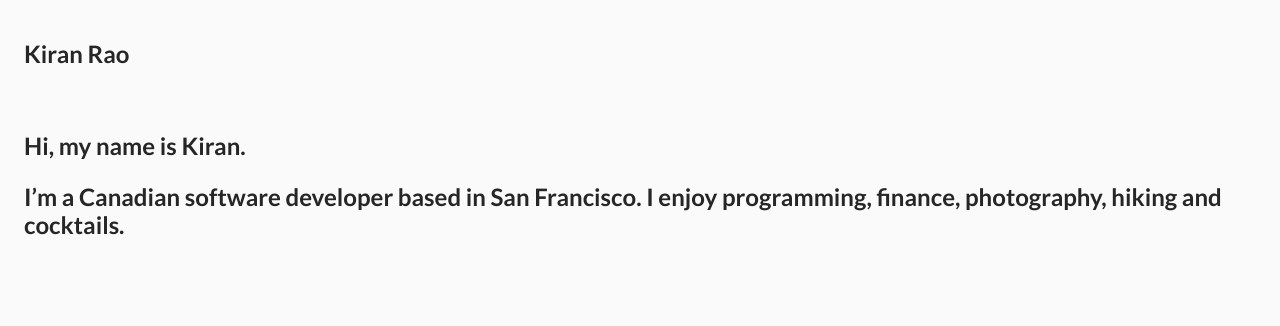
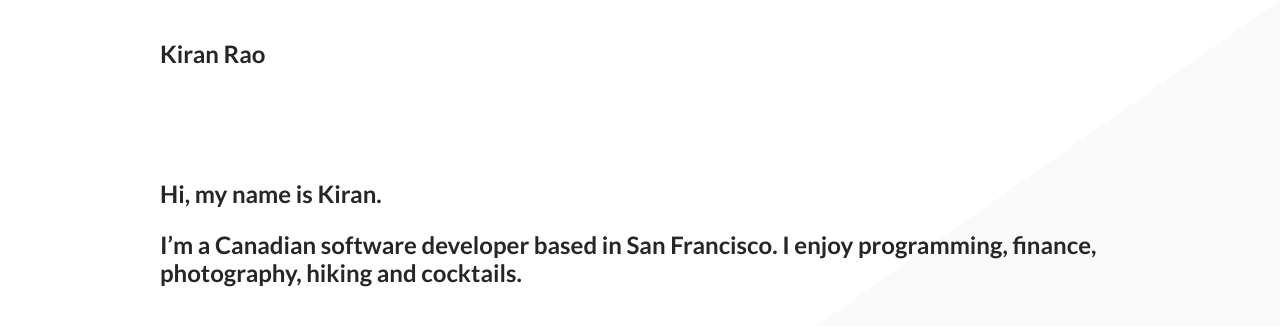
Before and after one commit to Kiran-Rao/kiran-rao.github.io, a Jekyll site: the page built from index.md, in a window 1280 px wide. Shown: the top 326 px of the page. Built offline with Jekyll 4.4.1, drawn with Linux system fonts in a browser that asks for light colours.

Commit message:
Add reactivity to home page

```diff
--- /dev/null
+++ b/_layouts/home.html
@@ -0,0 +1,7 @@
+---
+layout: default
+---
+<aside class="home-background"></aside>
+<div class="home-intro">
+  {{ content }}
+</div>
--- a/css/main.scss
+++ b/css/main.scss
@@ -18,15 +18,55 @@ header {
 }
 
 h1 {
-  font-size: 1.5em;
+  font-size: 1em;
   font-weight: bold;
 }
 
+h2 {
+  font-size: 0.60em;
+}
+
+h3 {
+  font-size: 0.60em;
+}
+
 p {
-  font-size: 1.5em;
+  font-size: 1em;
   font-weight: bold;
+}
+
+@media only screen and (min-width: 45em){
+  h1 {
+    font-size: 1.5em;
+  }
+  p {
+    font-size: 1.5em;
+  }
 }
 
 .wrapper {
   padding: 0 1.5em;
+  max-width: 60em;
+  margin-left: auto;
+  margin-right: auto;
 }
+
+.home-intro {
+  padding: 3em 0;
+}
+
+.home-background {
+  position: absolute;
+  top: 0;
+  left: 0;
+  border-width: 50vh 100vw 0 0;
+  border-color: #fff transparent transparent transparent;
+  border-style: solid;
+  z-index: -100;
+}
+
+@media only screen and (min-width: 45em) {
+  .home-background {
+    border-width: 100vh 100vw 0 0;
+  }
+}
```
Also changed, not shown: index.md (+1 -1 lines).
